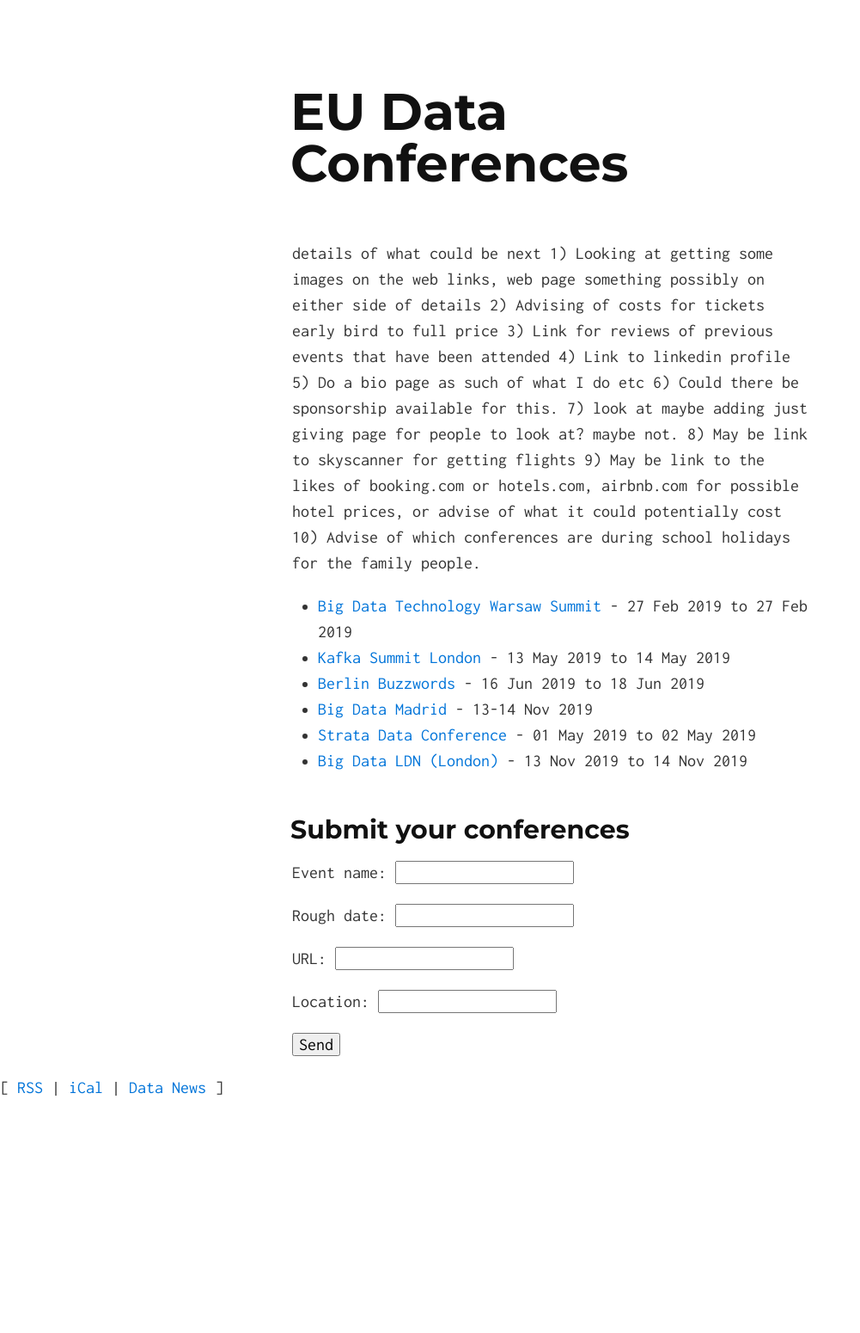
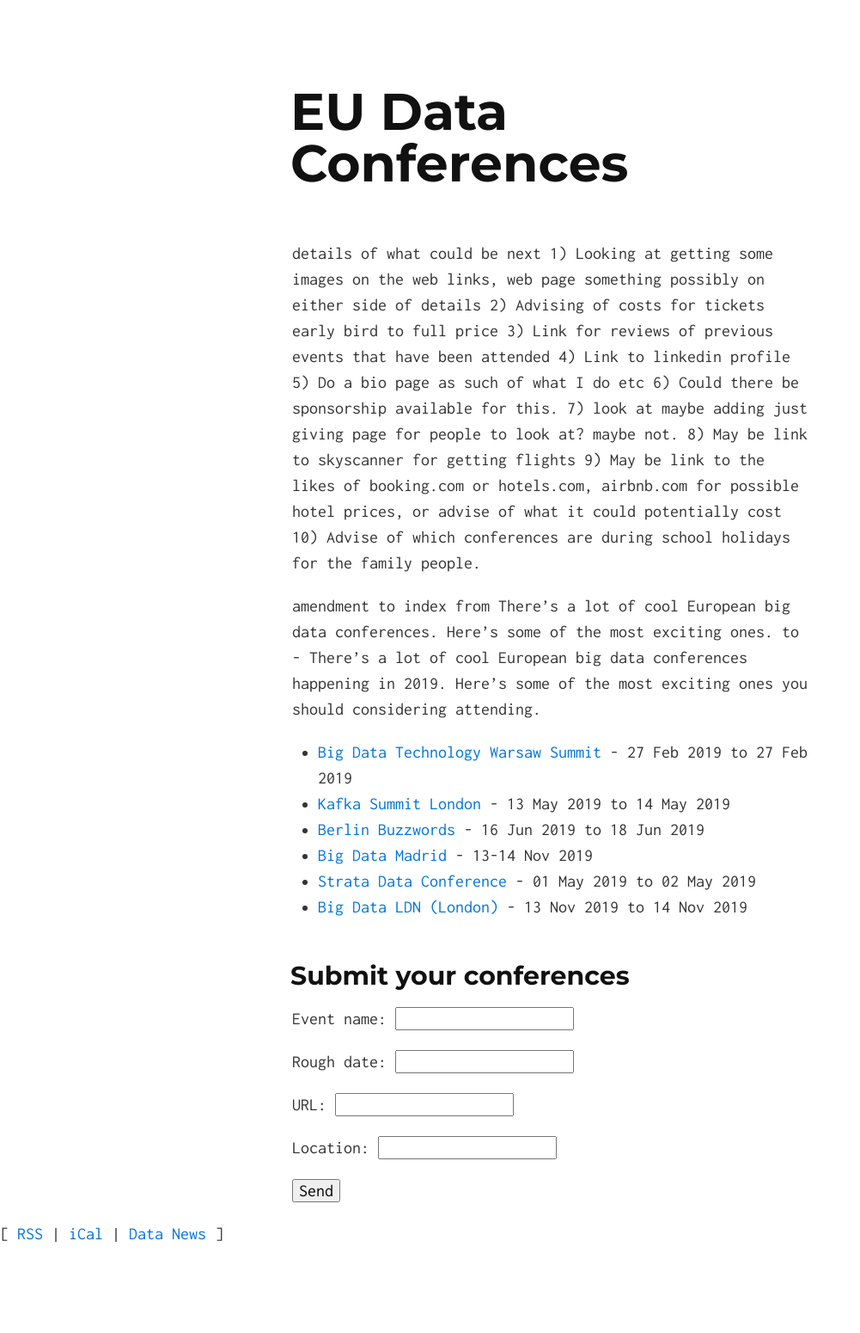
Before and after one commit to eudataconf/eudataconf, a Jekyll site: the page built from ideas.md, in a window 1280 px wide. Shown: the whole page at 86% size, without its empty margins (0-1001 px from the left). Built offline with Jekyll 4.4.1, drawn with Linux system fonts in a browser that asks for light colours; our own code applies the rules of GitHub Pages for plain Markdown files; a script that is not in the unit is left out; before the commit the page ends 1380 px from its top, so only the background shows below that.

Commit message:
amendment to index

```diff
--- a/ideas.md
+++ b/ideas.md
@@ -10,3 +10,6 @@
 8) May be link to skyscanner for getting flights
 9) May be link to the likes of booking.com or hotels.com, airbnb.com for possible hotel prices, or advise of what it could potentially cost
 10) Advise of which conferences are during school holidays for the family people.
+
+amendment to index from There's a lot of cool European big data conferences.  Here's some of the most exciting ones.
+to - There's a lot of cool European big data conferences happening in 2019.  Here's some of the most exciting ones you should considering attending.
```
Also changed, not shown: index.md (+1 -1 lines).
